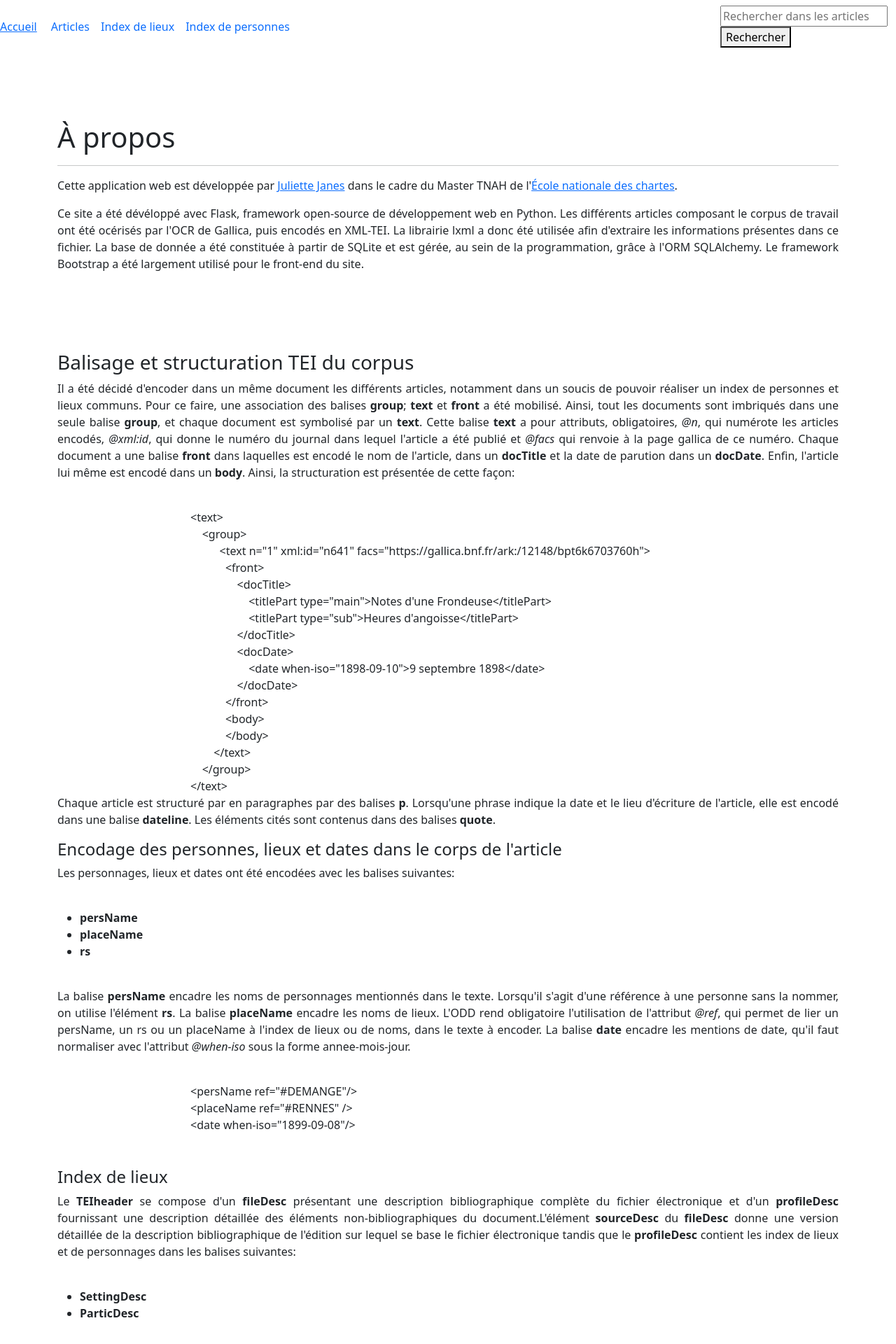
After one commit to Juliettejns/NDF, a Flask app: page /about in a window 1280 px wide. The commit adds this page. Shown: the top 1920 px of the page at 70% size. Run offline with Flask 2, Linux system fonts and the light colour scheme; parts of the project's set-up code (start-up, migrations or seed data) failed here and were passed over; some libraries are stand-ins or nearby versions.

Commit message:
Ajout de la structure esthétique des templates

```diff
--- /dev/null
+++ b/NDF_app/app/templates/pages/a_propos.html
@@ -0,0 +1,168 @@
+{% extends "conteneur.html" %}
+{% block corps %}
+<div>
+    <br>
+    <br>
+    <br>
+    <div class="container" style="text-align: justify;">
+        <br />
+        <h1 class="titre">À propos</h1>
+        <hr class="style-one" />
+        <div class="homeText">
+            <p>Cette application web est développée par <a href="https://github.com/Juliettejns" target="_blank">Juliette Janes</a> dans le cadre du Master TNAH de l'<a href="http://www.chartes.psl.eu/fr/cursus/master-technologies-numeriques-appliquees-histoire">École nationale des chartes</a>.</p>
+            <p>Ce site a été dévéloppé avec Flask, framework open-source de développement web en Python. Les différents articles composant le corpus de travail ont été océrisés par l'OCR de Gallica, puis encodés en XML-TEI. La librairie lxml a donc été utilisée afin d'extraire les informations présentes dans ce fichier. La base de donnée a été constituée à partir de SQLite et est gérée, au sein de la programmation, grâce à l'ORM SQLAlchemy. Le framework Bootstrap a été largement utilisé pour le front-end du site.</p>
+            <br>
+        </div>
+		<br>
+		<br>
+		<br>
+		<div class="homeText">
+			 <h3>Balisage et structuration TEI du corpus</h3>
+               <p>Il a été décidé d'encoder dans un même document les différents articles, notamment
+                  dans un soucis de pouvoir réaliser un index de personnes et lieux communs. Pour ce
+                  faire, une association des balises <strong>group</strong>; <strong>text</strong> et <strong>front</strong>
+                  a été mobilisé. Ainsi, tout les documents sont imbriqués dans une seule balise
+                     <strong>group</strong>, et chaque document est symbolisé par un <strong>text</strong>. Cette
+                  balise <strong>text</strong> a pour attributs, obligatoires, <em>@n</em>, qui numérote
+                  les articles encodés, <em>@xml:id</em>, qui donne le numéro du journal dans
+                  lequel l'article a été publié et <em>@facs</em> qui renvoie à la page gallica de
+                  ce numéro. Chaque document a une balise <strong>front</strong> dans laquelles est encodé
+                  le nom de l'article, dans un <strong>docTitle</strong> et la date de parution dans un
+                     <strong>docDate</strong>. Enfin, l'article lui même est encodé dans un <strong>body</strong>.
+                  Ainsi, la structuration est présentée de cette façon:</p>
+			<br>
+			<div class="row">
+               <div class="col-md-8 mx-auto">
+                  &lt;text&gt;<br>
+                     &nbsp;&nbsp;&nbsp;&nbsp;&lt;group&gt;<br>
+                        &nbsp;&nbsp;&nbsp;&nbsp;&nbsp;&nbsp;&nbsp;&nbsp;&nbsp;&nbsp;&lt;text n="1" xml:id="n641" facs="https://gallica.bnf.fr/ark:/12148/bpt6k6703760h"&gt;<br>
+                           &nbsp;&nbsp;&nbsp;&nbsp;&nbsp;&nbsp;&nbsp;&nbsp;&nbsp;&nbsp;&nbsp;&nbsp;&lt;front&gt;<br>
+                              &nbsp;&nbsp;&nbsp;&nbsp;&nbsp;&nbsp;&nbsp;&nbsp;&nbsp;&nbsp;&nbsp;&nbsp;&nbsp;&nbsp;&nbsp;&nbsp;&lt;docTitle&gt;<br>
+                                 &nbsp;&nbsp;&nbsp;&nbsp;&nbsp;&nbsp;&nbsp;&nbsp;&nbsp;&nbsp;&nbsp;&nbsp;&nbsp;&nbsp;&nbsp;&nbsp;&nbsp;&nbsp;&nbsp;&nbsp;&lt;titlePart type="main"&gt;Notes d'une Frondeuse&lt;/titlePart&gt;<br>
+                                 &nbsp;&nbsp;&nbsp;&nbsp;&nbsp;&nbsp;&nbsp;&nbsp;&nbsp;&nbsp;&nbsp;&nbsp;&nbsp;&nbsp;&nbsp;&nbsp;&nbsp;&nbsp;&nbsp;&nbsp;&lt;titlePart type="sub"&gt;Heures d'angoisse&lt;/titlePart&gt;<br>
+                             &nbsp;&nbsp;&nbsp;&nbsp;&nbsp;&nbsp;&nbsp;&nbsp;&nbsp;&nbsp;&nbsp;&nbsp;&nbsp;&nbsp;&nbsp;&nbsp;&lt;/docTitle&gt;<br>
+                              &nbsp;&nbsp;&nbsp;&nbsp;&nbsp;&nbsp;&nbsp;&nbsp;&nbsp;&nbsp;&nbsp;&nbsp;&nbsp;&nbsp;&nbsp;&nbsp;&lt;docDate&gt;<br>
+                               &nbsp;&nbsp;&nbsp;&nbsp;&nbsp;&nbsp;&nbsp;&nbsp;&nbsp;&nbsp;&nbsp;&nbsp;&nbsp;&nbsp;&nbsp;&nbsp;&nbsp;&nbsp;&nbsp;&nbsp;&lt;date when-iso="1898-09-10"&gt;9 septembre 1898&lt;/date&gt;<br>
+                            &nbsp;&nbsp;&nbsp;&nbsp;&nbsp;&nbsp;&nbsp;&nbsp;&nbsp;&nbsp;&nbsp;&nbsp;&nbsp;&nbsp;&nbsp;&nbsp;&lt;/docDate&gt;<br>
+                           &nbsp;&nbsp;&nbsp;&nbsp;&nbsp;&nbsp;&nbsp;&nbsp;&nbsp;&nbsp;&nbsp;&nbsp;&lt;/front&gt;<br>
+                           &nbsp;&nbsp;&nbsp;&nbsp;&nbsp;&nbsp;&nbsp;&nbsp;&nbsp;&nbsp;&nbsp;&nbsp;&lt;body&gt;<br>
+				   		   &nbsp;&nbsp;&nbsp;&nbsp;&nbsp;&nbsp;&nbsp;&nbsp;&nbsp;&nbsp;&nbsp;&nbsp;&lt;/body&gt;<br>
+                        &nbsp;&nbsp;&nbsp;&nbsp;&nbsp;&nbsp;&nbsp;&nbsp;&lt;/text&gt;<br>
+                     &nbsp;&nbsp;&nbsp;&nbsp;&lt;/group&gt;<br>
+                  &lt;/text&gt;<br>
+			</div>
+			<br>
+               <p>Chaque article est structuré par en paragraphes par des balises <strong>p</strong>.
+                  Lorsqu'une phrase indique la date et le lieu d'écriture de l'article, elle est
+                  encodé dans une balise <strong>dateline</strong>. Les éléments cités sont contenus dans
+                  des balises <strong>quote</strong>.</p>
+               <div>
+                  <h4>Encodage des personnes, lieux et dates dans le corps de l'article</h4>
+                  <p>Les personnages, lieux et dates ont été encodées avec les balises suivantes: </p>
+				   <br>
+					  <ul>
+						  <li><strong>persName</strong></li>
+						  <li><strong>placeName</strong></li>
+						  <li><strong>rs</strong></li>
+				   </ul>
+				   <br>
+                  <p> La balise <strong>persName</strong> encadre les noms de personnages mentionnés dans le
+                     texte. Lorsqu'il s'agit d'une référence à une personne sans la nommer, on
+                     utilise l'élément <strong>rs</strong>. La balise <strong>placeName</strong> encadre les noms de
+                     lieux. L'ODD rend obligatoire l'utilisation de l'attribut <em>@ref</em>, qui
+                     permet de lier un persName, un rs ou un placeName à l'index de lieux ou de
+                     noms, dans le texte à encoder. La balise <strong>date</strong> encadre les mentions de
+                     date, qu'il faut normaliser avec l'attribut <em>@when-iso</em> sous la forme
+                     annee-mois-jour.</p>
+				   <br>
+				   <div class="row">
+				   <div class="col-md-8 mx-auto">
+					  	&lt;persName ref="#DEMANGE"/&gt;<br>
+					    &lt;placeName ref="#RENNES" /&gt;<br>
+						&lt;date when-iso="1899-09-08"/&gt;<br>
+               	   </div>
+				   </div>
+				   <br>
+				   <br>
+               <div>
+                  <h4>Index de lieux</h4>
+                  <p>Le <strong>TEIheader</strong> se compose d'un <strong>fileDesc</strong> présentant une
+                     description bibliographique complète du fichier électronique et d'un
+                        <strong>profileDesc</strong> fournissant une description détaillée des éléments
+                     non-bibliographiques du document.L'élément <strong>sourceDesc</strong> du
+                        <strong>fileDesc</strong> donne une version détaillée de la description
+                     bibliographique de l'édition sur lequel se base le fichier électronique tandis
+                     que le <strong>profileDesc</strong> contient les index de lieux et de personnages dans
+					  les balises suivantes: </p>
+				   <br>
+				   <ul>
+					   <li><strong>SettingDesc</strong></li>
+					   <li><strong>ParticDesc</strong></li>
+				   </ul>
+				   <br>
+                  <p>Le <strong>settingDesc</strong> présente dans une <strong>listPlace</strong> les différents
+					  lieux mentionnés dans le texte sous la forme suivante: </p>
+				   <br>
+				   <div class="row">
+					   <div class="col-md-8 mx-auto">
+                        &lt;place n="1" xml:id="RENNES"&gt;<br>
+                           &nbsp;&nbsp;&nbsp;&nbsp;&lt;placeName&gt;Rennes&lt;/placeName&gt;<br>
+                        &lt;/place&gt;<br>
+				   </div>
+				   </div>
+				   <br>
+                     <p> La balise <strong>place</strong> permet de créer un élément dont
+                     l'identifiant, nommé par l'attribut <em>@xml:id</em> peut être rappelé dans
+                     l'attribut <em>@ref</em> de la balise <strong>placeName</strong> dans le
+                     <strong>body</strong>. Chaque <strong>place</strong> est également numéroté. </p>
+                  <p> Certains lieux sont développés par des éléments <strong>desc</strong> présentant
+                     quelques informations importantes et dans des balises <strong>location</strong>, qui
+                     les situent plus précisemment.</p>
+               </div>
+				   <br>
+				   <br>
+               <div>
+                  <h4>Index de personnes</h4>
+                  <p>Le <strong>particDesc</strong> se compose de plusieurs <strong>listPerson</strong>, liste
+                     des différents personnages mentionnés dans le texte sur le même principe que le
+                        <strong>listPlace</strong>, avec un développement plus important pour certains
+                     personnages, notamment en y ajoutant quelques informations afin de mieux
+					  comprendre le texte. Chacune d'entre elles prend pour un <em>type</em> pour attribut indiquant
+					  si il s'agit d'une liste de dreyfusard, antidreyfusard ou personnes sans indications de positionnement dans l'affaire Dreyfus. </p>
+				   <br>
+                  <div class="row">
+					  <div class="col-md-8 mx-auto">
+                     &lt;person n="6" xml:id="BASCH" role="intellectuel"&gt;<br>
+                        &nbsp;&nbsp;&nbsp;&nbsp;&nbsp;&nbsp;&nbsp;&lt;persName&gt;<br>
+                           &nbsp;&nbsp;&nbsp;&nbsp;&nbsp;&nbsp;&nbsp;&nbsp;&nbsp;&nbsp;&lt;forename&gt;Victor&lt;/forename&gt;<br>
+                           &nbsp;&nbsp;&nbsp;&nbsp;&nbsp;&nbsp;&nbsp;&nbsp;&nbsp;&nbsp;&lt;surname&gt;Basch&lt;/surname&gt;<br>
+                        &nbsp;&nbsp;&nbsp;&nbsp;&nbsp;&nbsp;&nbsp;&lt;/persName&gt;<br>
+                        &nbsp;&nbsp;&nbsp;&nbsp;&nbsp;&nbsp;&nbsp;&lt;note&gt;Intellectuel Hongrois de confession juive, il est professeur à la
+                           faculté de lettres de Rennes de 1889 à 1906 et militant
+                           dreyfusard.&lt;/note&gt;<br>
+                     &lt;/person&gt;<br>
+				   </div>
+				   </div>
+				   <br>
+                  <p><strong>person</strong> contient de nombreuses balises, comme le <strong>persName</strong>, qui
+                     donne des informations sur le nom de la personne<strong>forename</strong> pour le
+                     prénom, <strong>surname</strong> pour le nom de famille, une balise <strong>note</strong>
+                     détaillant la personne ou, parfois des balises <strong>death</strong> et <strong>birth</strong>
+                     pour les dates de vie. Il est obligatoire, comme pour <strong>place</strong>, d'ajouter
+                     les attributs <em>@n</em>, qui numérote les personnages et <strong>xml:id</strong>,
+                     pour créer le pointeur référant à ce personnage. Un dernier attribut
+					  <strong>role</strong>, pouvant prendre les valeurs <em>intellectuel</em>, <em>militaire</em>, <em>politique</em> et <em>juridique</em>,
+					  permet de donner une indication sur le rôle social de la personne.</p>
+                  <p> L'élément <strong>personGrp</strong> permettant d'encadrer les mentions de groupes de
+                     personnes, à l'exemple de l'armée française ou les dreyfusards, et fonctionne
+                     de la même façon que l'élément <strong>person</strong>.</p>
+               </div>
+            </div>
+		</div>
+    <br>
+    <br>
+    <br>
+    <br>
+    <br>
+</div>
+{% endblock %}
```
Also changed, not shown: NDF_app/app/templates/pages/accueil.html (+8 -3 lines), NDF_app/app/templates/pages/contexte.html (added, +83 -0 lines), NDF_app/app/templates/pages/corpus.html (+15 -9 lines), NDF_app/app/templates/pages/description.html (added, +24 -0 lines), NDF_app/app/templates/pages/index_lieu.html (+19 -8 lines), NDF_app/app/templates/pages/index_pers.html (+18 -7 lines), NDF_app/app/templates/pages/note.html (+8 -4 lines), NDF_app/app/templates/pages/recherche.html (+13 -2 lines).
